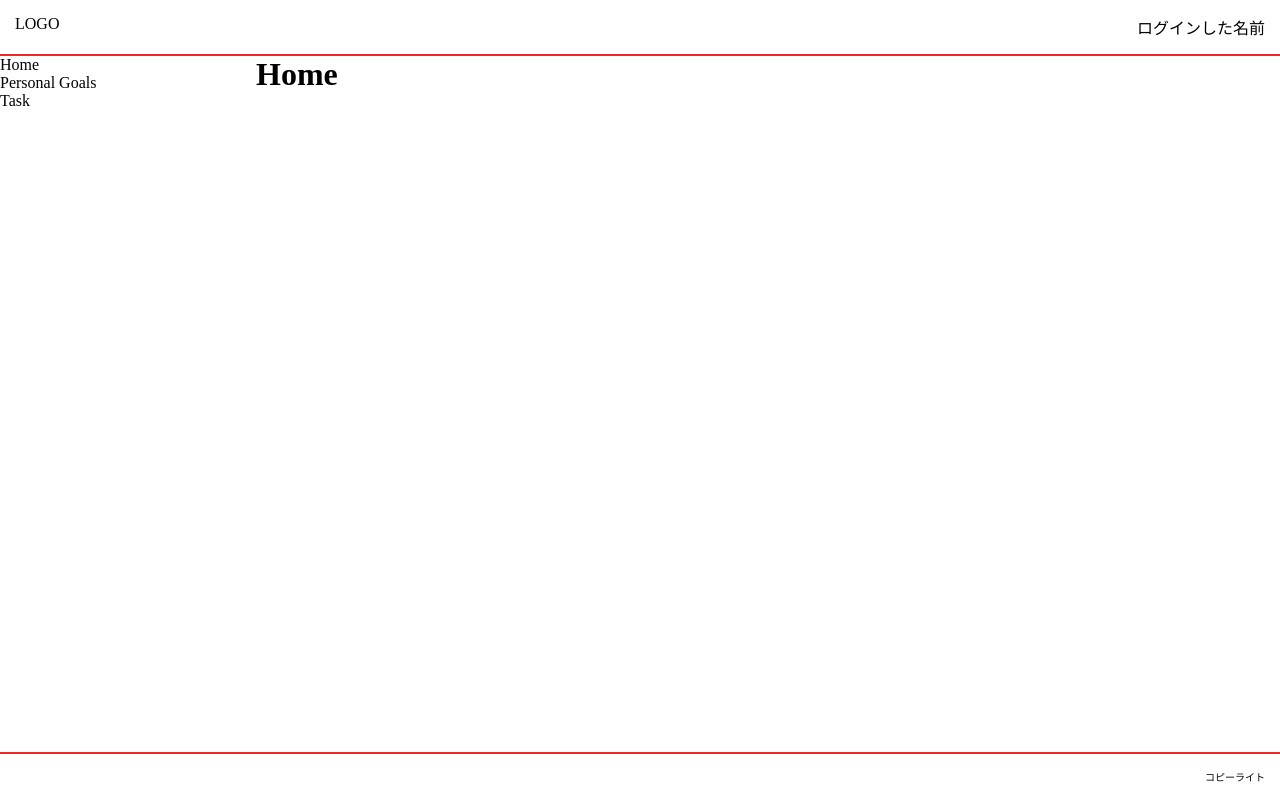
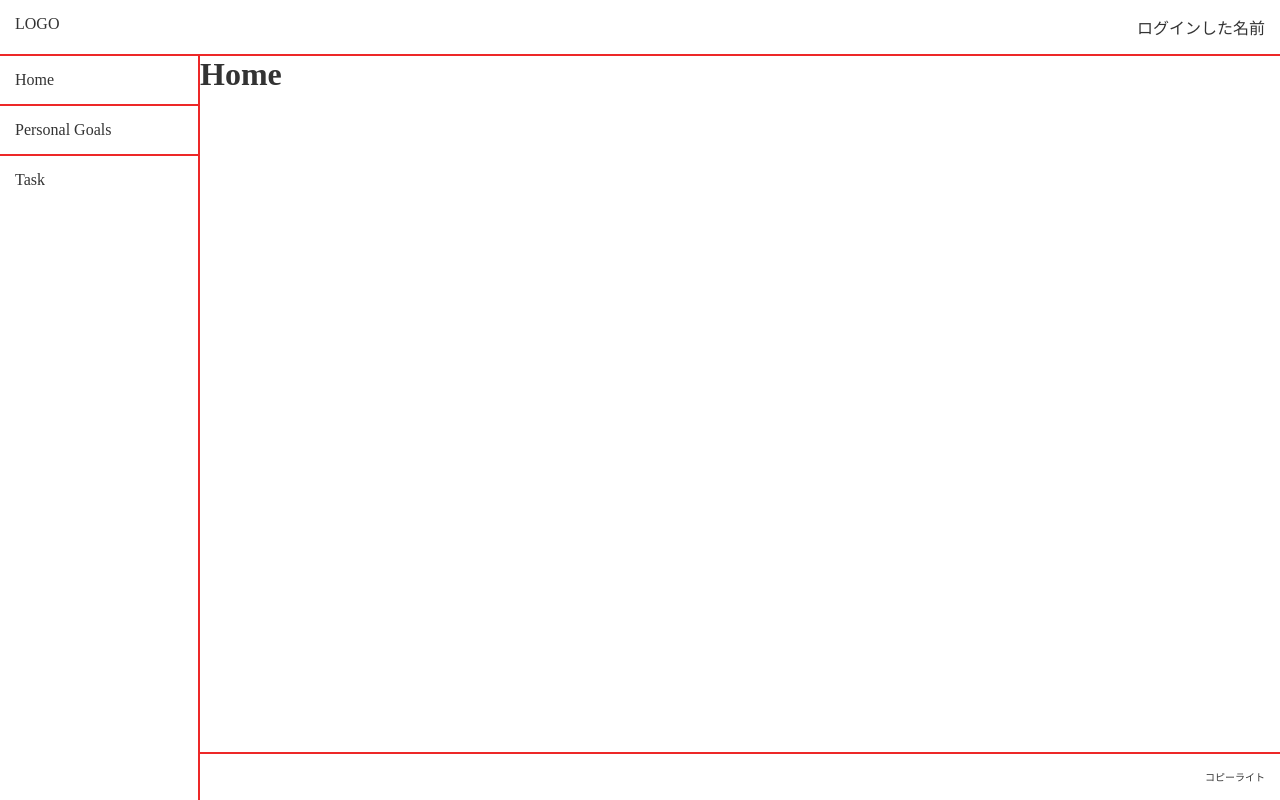
Before and after one commit to shushuTona/shushuTona_practice, a React (Create React App) app in the folder react/hooks_ts_practice/: page / in a window 1280 px wide. Built offline with nearby package versions, Linux system fonts and the light colour scheme.

Commit message:
css修正

```diff
--- a/react/hooks_ts_practice/src/component/layout/css/ContentsArea.css
+++ b/react/hooks_ts_practice/src/component/layout/css/ContentsArea.css
@@ -1,9 +1,5 @@
 .l-contentsArea {
-
-}
-
-.contentsArea__inner {
-
+    height: 100%;
 }
 
 .contentsArea__inner > *:first-child {
--- a/react/hooks_ts_practice/src/component/layout/css/Footer.css
+++ b/react/hooks_ts_practice/src/component/layout/css/Footer.css
@@ -1,6 +1,7 @@
 .l-footer {
     margin: 0;
     padding: 15px;
+    grid-column: 2/3;
     font-size: 12px;
     border-top: 2px solid #ed2828;
     text-align: right;
--- a/react/hooks_ts_practice/src/component/layout/css/Header.css
+++ b/react/hooks_ts_practice/src/component/layout/css/Header.css
@@ -1,5 +1,11 @@
 .l-header {
+    width: 100%;
     border-bottom: 2px solid #ed2828;
+    background-color: #fff;
+    position: fixed;
+    top: 0;
+    left: 0;
+    z-index: 1000;
 }
 
 .header__inner {
--- a/react/hooks_ts_practice/src/component/layout/css/Main.css
+++ b/react/hooks_ts_practice/src/component/layout/css/Main.css
@@ -1,6 +1,5 @@
 .l-main {
-    display: flex;
-    justify-content: space-between;
+    grid-column: 2/3;
 }
 
 .l-main > * {
@@ -8,9 +7,9 @@
 }
 
 .l-main > *:first-child {
-    width: 20%;
+    width:  200px;
+    height: calc(100% - 56px);
+    position: fixed;
+    top: 56px;
+    left: 0;
 }
-
-.l-main > *:last-child {
-    width: 80%;
-}
--- a/react/hooks_ts_practice/src/component/layout/css/SideNav.css
+++ b/react/hooks_ts_practice/src/component/layout/css/SideNav.css
@@ -1,15 +1,24 @@
 .l-sideNav {
-
+    padding: 0 2px 0 0;
+    position: relative;
 }
 
-.sideNav__inner {
-
+.l-sideNav::after {
+    content: "";
+    width: 2px;
+    height: 100%;
+    background-color: #ed2828;
+    position: absolute;
+    top: 0;
+    right: 0;
 }
 
-.sideNav__list {
-
+.sideNav__listItem a {
+    padding: 15px;
+    width: 100%;
+    display: block;
 }
 
-.sideNav__listItem {
-
+.sideNav__listItem + .sideNav__listItem {
+    border-top: 2px solid #ed2828;
 }
--- a/react/hooks_ts_practice/src/index.css
+++ b/react/hooks_ts_practice/src/index.css
@@ -9,6 +9,7 @@ body {
   padding: 0;
   font-size: 16px;
   height: 100vh;
+  color: #333;
   position: relative;
 }
 
@@ -77,7 +78,9 @@ table {
 }
 
 .App {
-    display: grid;
-    grid-template-rows: auto 1fr auto;
-    height: 100%;
+  padding: 56px 0 0;
+  display: grid;
+  grid-template-rows: 1fr auto;
+  grid-template-columns: 200px 1fr;
+  height: 100%;
 }
```
